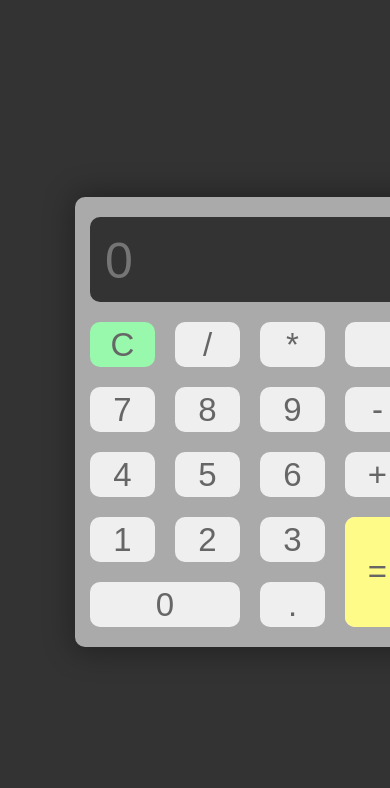
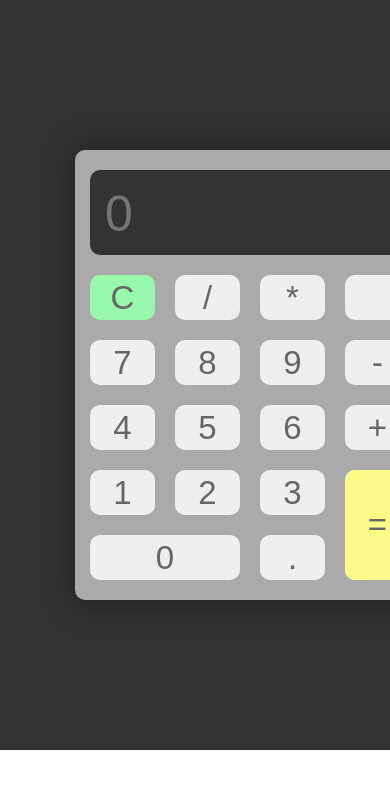
Before and after one commit to cristiancamiloweb/calculadora, a plain HTML site: page index.html in a window 390 px wide. Shown: the top 788 px of the page. Drawn offline with Linux system fonts and the light colour scheme.

Commit message:
Add files via upload

```diff
--- a/style.css
+++ b/style.css
@@ -84,10 +84,13 @@
     color: black;
 }
 @media (max-width: 500px) {
+    body{
+        overflow-x: hidden;
+    }
     .content-body{
         background-color: #333;
         width: 500px !important;
-        height: 100vh;
+        height: 750px;
         display: flex;
         justify-content: center;
         align-items: center;
```
